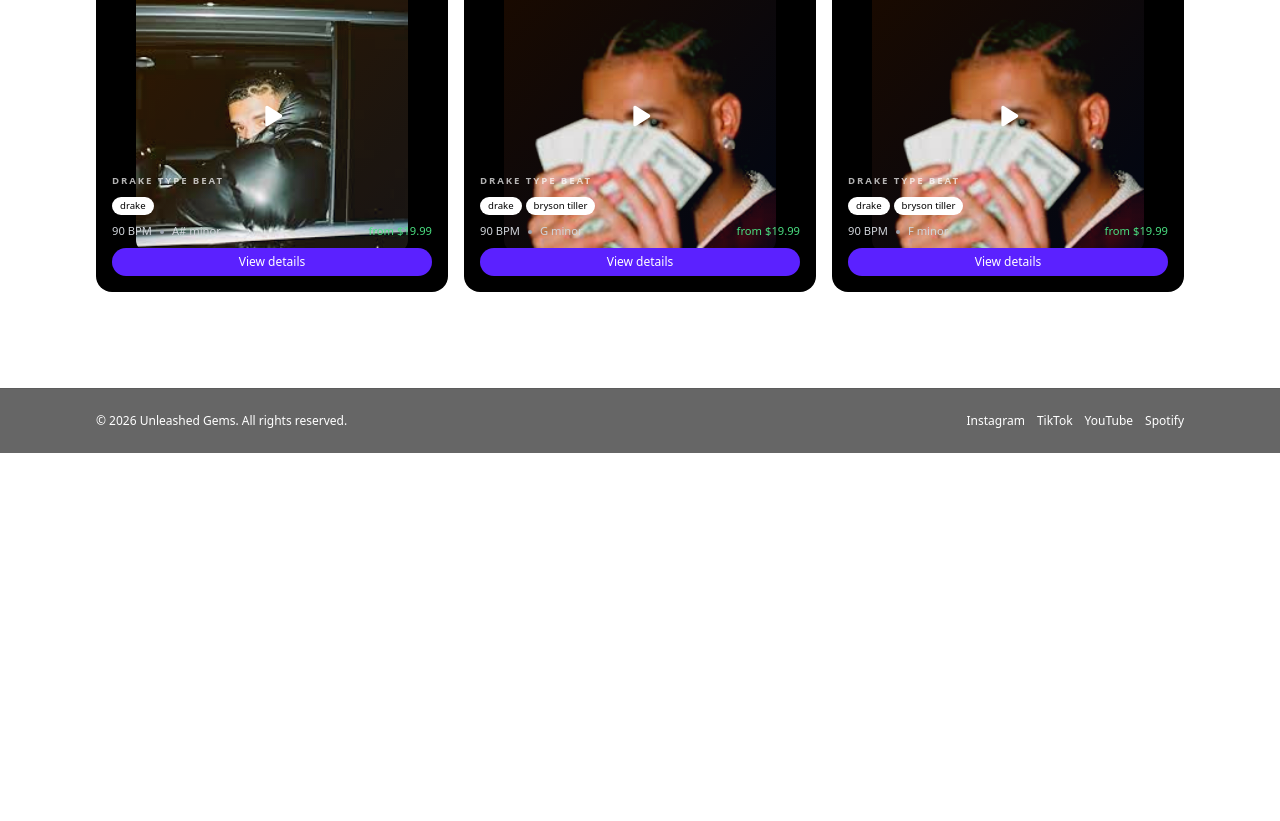
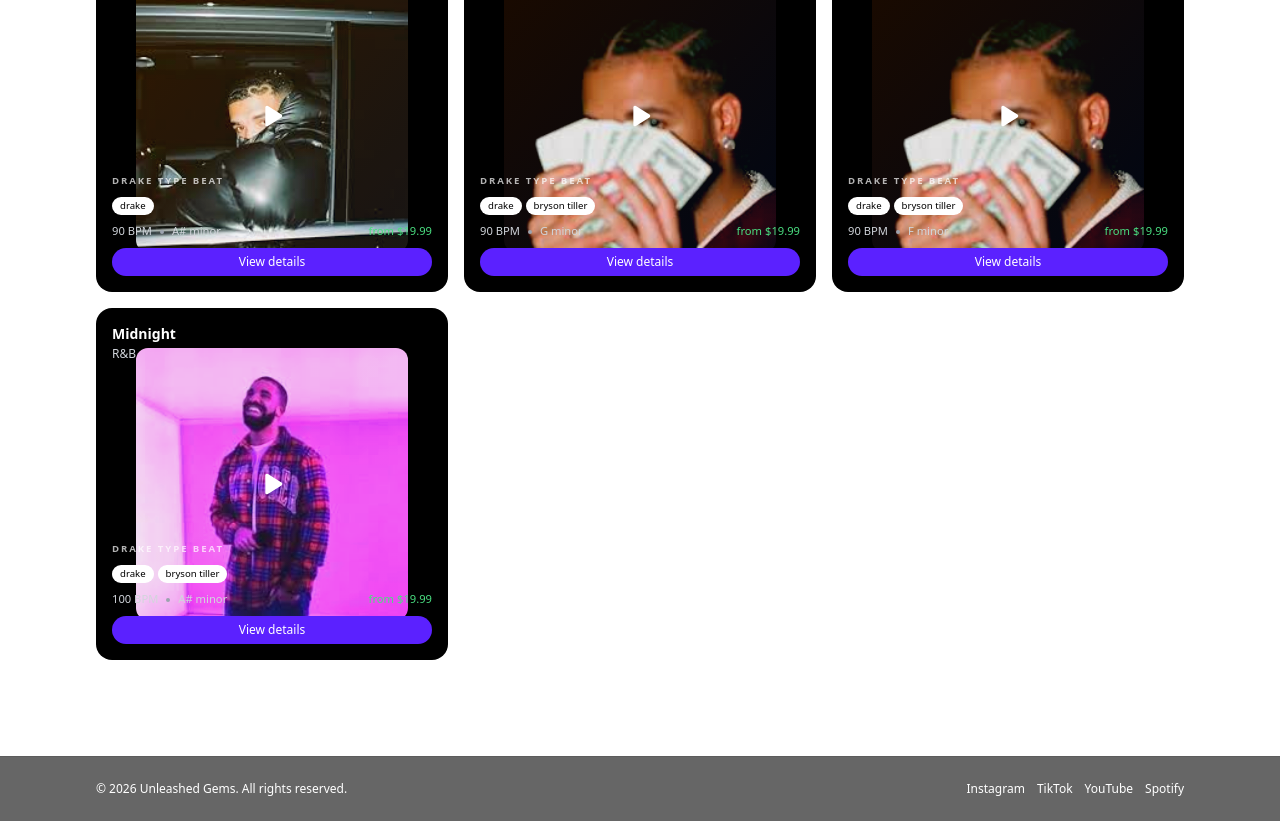
Before and after one commit to logigeirvibesstuff/lana-nova-beats, a Next.js app: page / in a window 1280 px wide. Shown: the part 937-1758 px from the top of the page. Before the commit the page ends 1390 px from the top, so only its background shows below. Built offline with nearby package versions, Linux system fonts and the light colour scheme; no server answers.

Commit message:
add Midnight beat

```diff
--- a/data/beats.ts
+++ b/data/beats.ts
@@ -64,6 +64,27 @@ export const beats: Beat[] = [
       exclusive: "https://drive.google.com/drive/folders/1wOjqWOC2eui1KXuDcuJ2_bdcn1va2Hf8"
     }
   }
+  ,{
+    id: "midnight",
+    slug: "midnight",
+    title: "Midnight",
+    bpm: 100,
+    key: "A# minor",
+    genre: "R&B",
+    moods: ["rnb", "vibes", "smooth"],
+    coverImage: "/covers/midnight.jpg",
+    previewUrl: "/audio/midnight.mp3",
+    defaultPrice: 19.99,
+    tags: ["drake", "bryson tiller"],
+    createdAt: "2026-03-14T00:00:00.000Z",
+    featured: true,
+    downloadUrls: {
+      basic: "https://drive.google.com/drive/folders/1xjj5Rca3ArNXBtdkPXIvm0s4Jk9SI842",
+      premium: "https://drive.google.com/drive/folders/1uLHVc77nyaTB_94VblnKdGFApQHUe_6P",
+      unlimited: "https://drive.google.com/drive/folders/15k9YO_SodyTLWuP5AKtYC2BiJOAAUOEl",
+      exclusive: "https://drive.google.com/drive/folders/1H2Hr9m0cT2UwhyG6iGoRHFJkKqJIdLW3"
+    }
+  }
 ];
 
 export function getBeatBySlug(slug: string) {
```
Also changed, not shown: public/covers/midnight.jpg (added), 1 other file (tests, documents, lock files or other folders).
